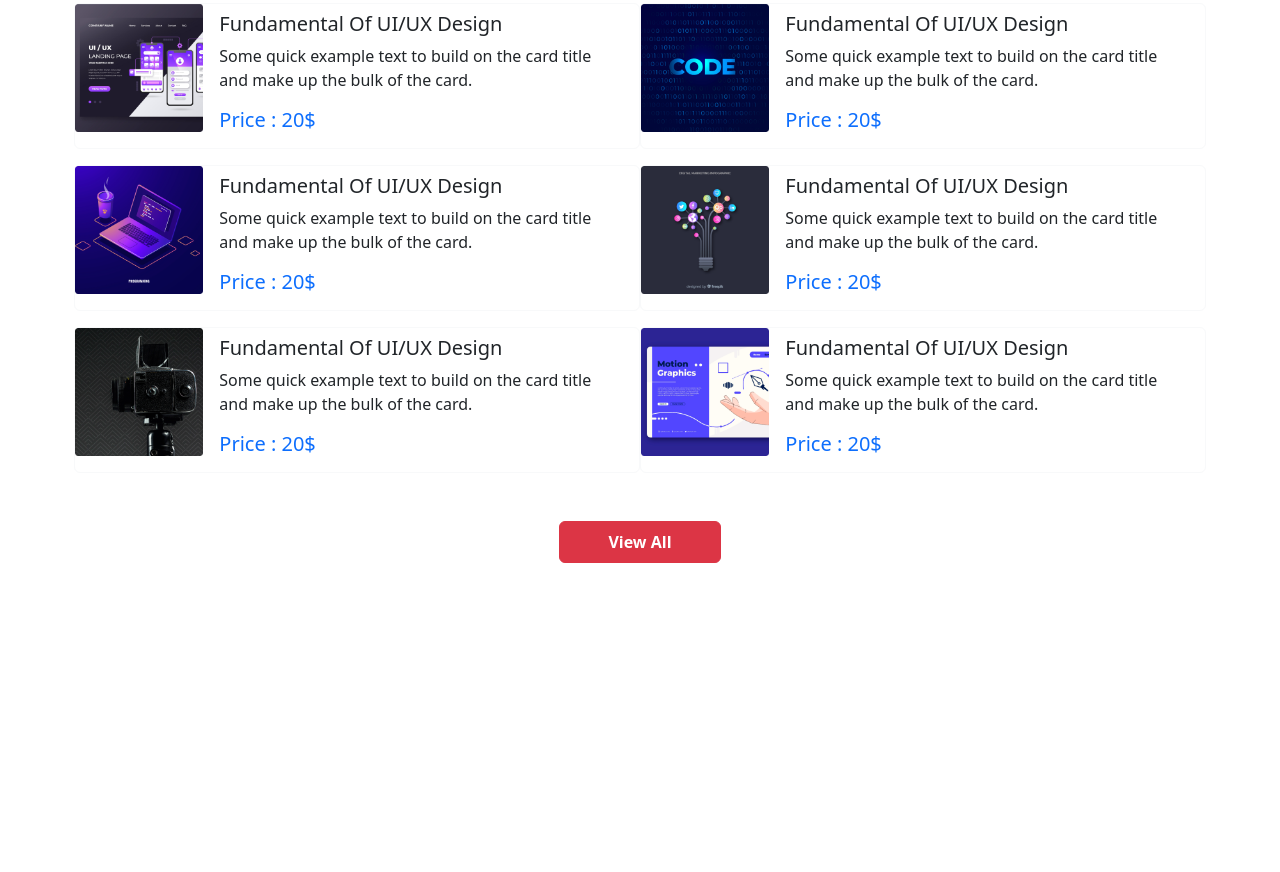
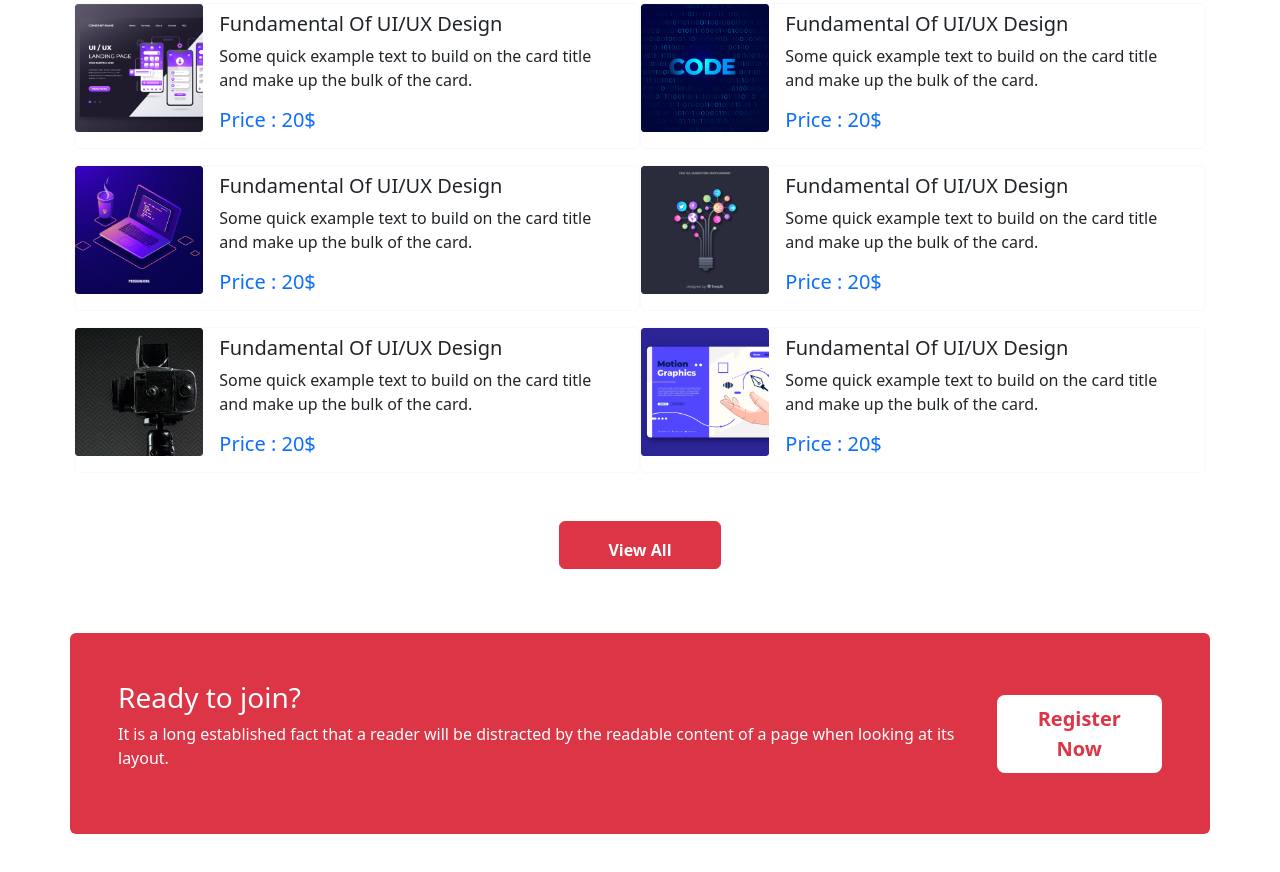
Before and after one commit to siamurmahin/learn-then-earn, a plain HTML site: page index.html in a window 1280 px wide. Shown: the part 901-1773 px from the top of the page. Before the commit the page ends 1480 px from the top, so only its background shows below. Drawn offline with nearby package versions, Linux system fonts and the light colour scheme.

Commit message:
bonus section(registration section added)

```diff
--- a/index.html
+++ b/index.html
@@ -199,10 +199,29 @@
       <!-- view all button for courses -->
       <div class="text-center">
 
-      <button type="button" class="btn btn-danger py-2 px-5 fw-semibold mb-3">View All</button>
+      <button type="button" class="btn btn-danger pt-3 px-5 fw-semibold mb-3">View All</button>
 
       </div>
     </section>
+    <!-- course section end -->
+
+    <!-- bonus section (register box) -->
+
+    <section class="container bg-danger rounded p-5 d-flex justify-content-evenly align-items-center my-5">
+      <div class="text-white ">
+        <h3>Ready to join?</h3>
+        <p>It is a long established fact that a reader will be distracted by the readable content of a page when looking at its layout.</p>
+      </div>
+      <div>
+        <button class="btn bg-white text-danger fw-semibold btn-lg">Register Now</button>
+
+
+      </div>
+    </section>
+
+    <!-- bonus section end -->
+
+
   </main>
 
   <!-- bootstrap js -->
```
